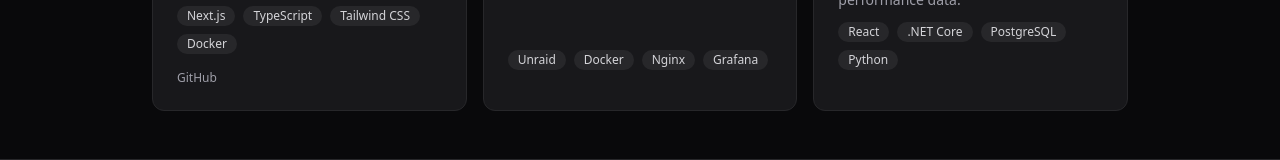
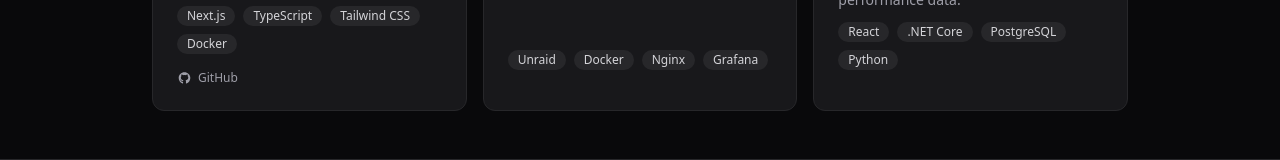
Before and after one commit to dmaida/dmaida-page, a Next.js app: page /projects in a window 1280 px wide. Shown: the part 388-548 px from the top of the page. Built offline with nearby package versions, Linux system fonts and the light colour scheme.

Commit message:
Add icons to Github and LinkedIn links

```diff
--- a/src/app/contact/page.tsx
+++ b/src/app/contact/page.tsx
@@ -1,4 +1,7 @@
 import type { Metadata } from "next";
+import { FontAwesomeIcon } from "@fortawesome/react-fontawesome";
+import { faGithub, faLinkedin } from "@fortawesome/free-brands-svg-icons";
+import type { IconDefinition } from "@fortawesome/fontawesome-svg-core";
 import { profile } from "@/data/profile";
 import ContactForm from "@/components/ContactForm";
 
@@ -6,9 +9,9 @@
   title: "Contact — Daniel Maida",
 };
 
-const socialLinks = [
-  { label: "GitHub", href: profile.social.github },
-  { label: "LinkedIn", href: profile.social.linkedin },
+const socialLinks: { label: string; href: string; icon: IconDefinition }[] = [
+  { label: "GitHub", href: profile.social.github, icon: faGithub },
+  { label: "LinkedIn", href: profile.social.linkedin, icon: faLinkedin },
 ];
 
 export default function ContactPage() {
@@ -28,7 +31,7 @@
           Or find me on
         </h2>
         <div className="flex flex-col gap-3">
-          {socialLinks.map(({ label, href }) => (
+          {socialLinks.map(({ label, href, icon }) => (
             <a
               key={label}
               href={href}
@@ -36,6 +39,7 @@
               rel="noopener noreferrer"
               className="flex items-center gap-4 rounded-xl border border-zinc-800 bg-zinc-900 px-6 py-4 transition-colors hover:border-zinc-600 hover:bg-zinc-800"
             >
+              <FontAwesomeIcon icon={icon} className="size-5 text-zinc-400" />
               <span className="font-semibold text-white">{label}</span>
               <span className="text-sm text-zinc-500">
                 {href.replace("https://", "")}
--- a/src/components/ProjectCard.tsx
+++ b/src/components/ProjectCard.tsx
@@ -1,3 +1,5 @@
+import { FontAwesomeIcon } from "@fortawesome/react-fontawesome";
+import { faGithub } from "@fortawesome/free-brands-svg-icons";
 import { Project } from "@/data/projects";
 
 export default function ProjectCard({ project }: { project: Project }) {
@@ -21,8 +23,9 @@
             href={project.github}
             target="_blank"
             rel="noopener noreferrer"
-            className="text-xs text-zinc-400 underline-offset-2 hover:text-white hover:underline"
+            className="flex items-center gap-1.5 text-xs text-zinc-400 underline-offset-2 hover:text-white hover:underline"
           >
+            <FontAwesomeIcon icon={faGithub} className="size-3" />
             GitHub
           </a>
         )}
```
